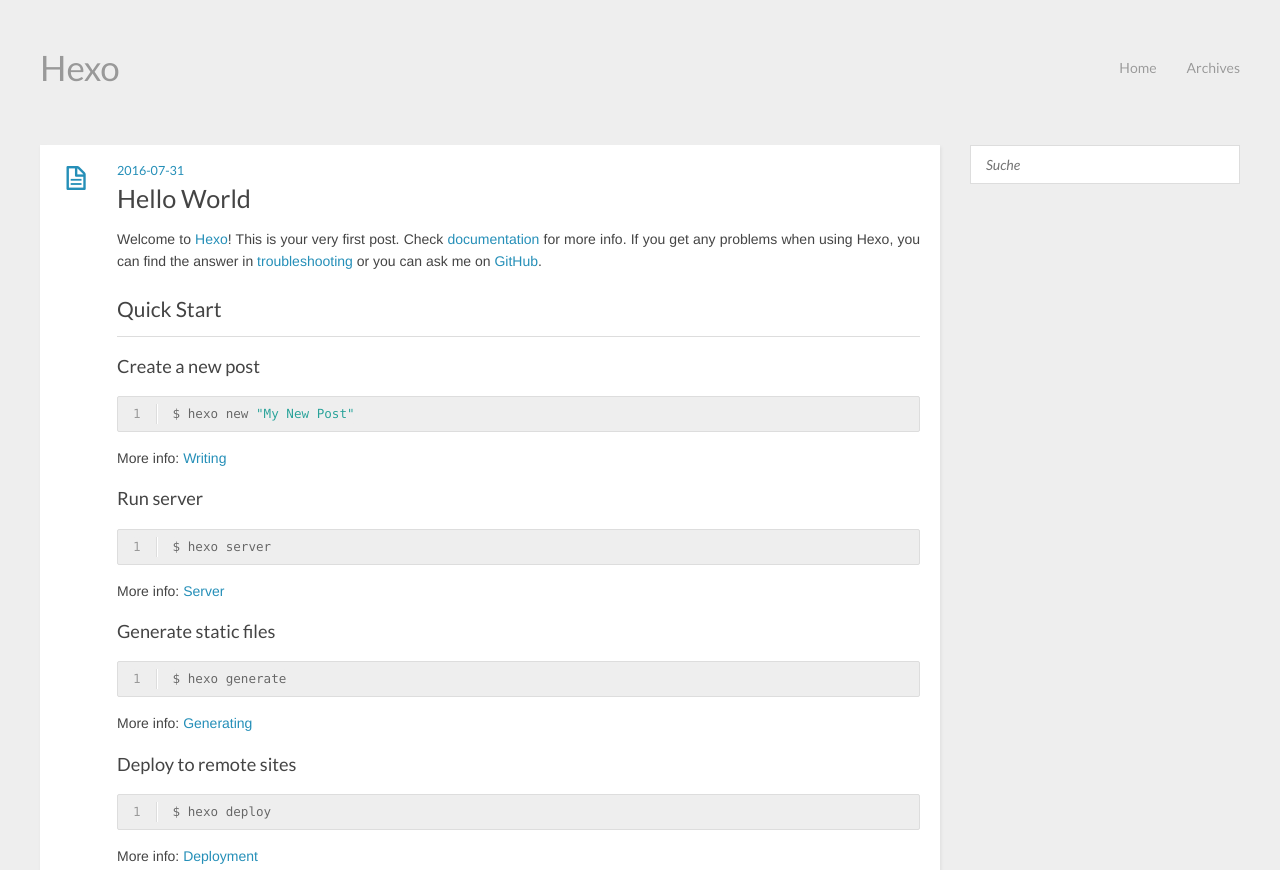
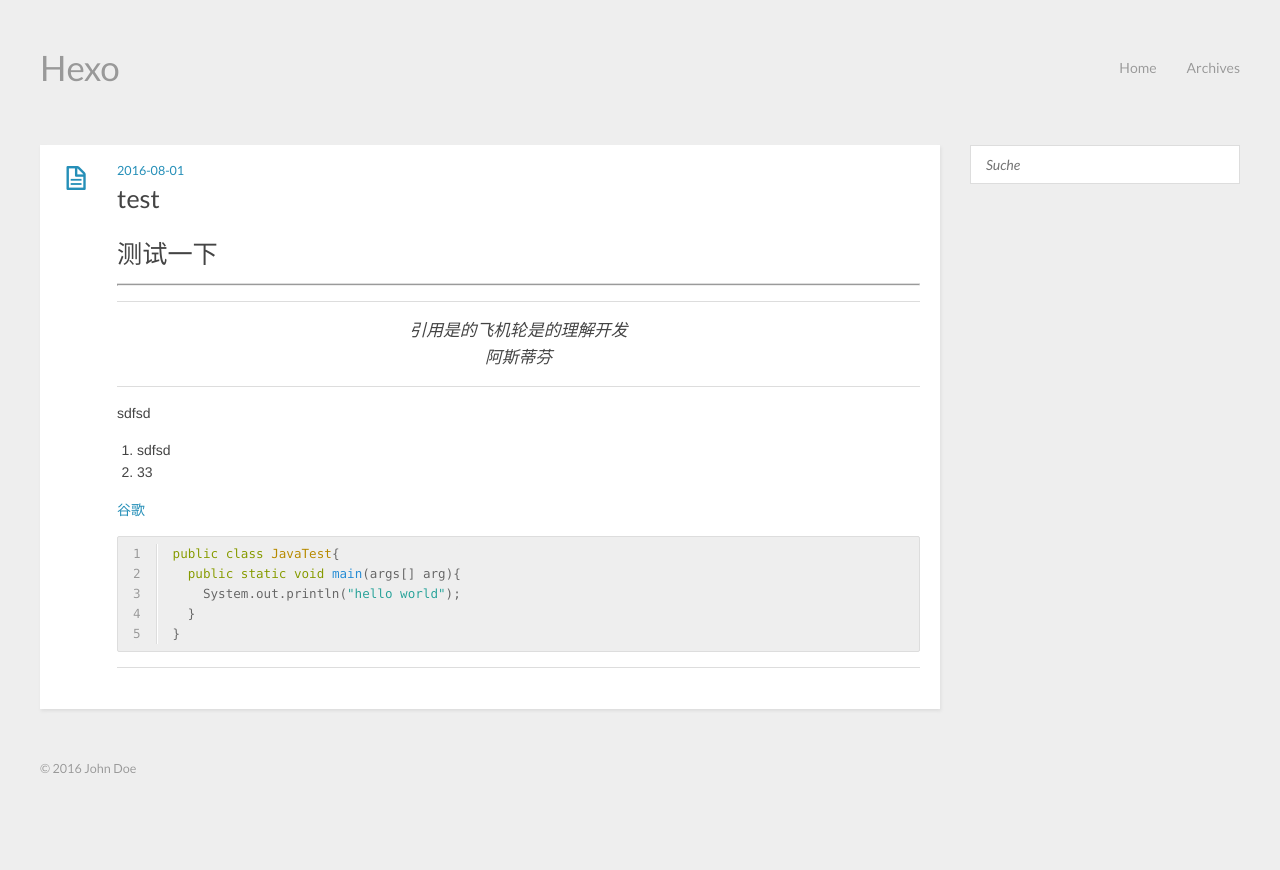
Before and after one commit to mumu007/mumu007.github.io, a plain HTML site: page index.html in a window 1280 px wide. Shown: the top 870 px of the page. After the commit the page ends 829 px from the top, so only its background shows below. Drawn offline with nearby package versions, Linux system fonts and the light colour scheme.

Commit message:
Site updated: 2016-08-01 03:44:25

```diff
--- a/index.html
+++ b/index.html
@@ -50,25 +50,26 @@
     <header>
 
         <div class="icon"></div>
-        <time datetime="2016-07-30T16:58:50.097Z"><a href="/2016/07/31/hello-world/">2016-07-31</a></time>
+        <time datetime="2016-07-31T19:28:58.000Z"><a href="/2016/08/01/test/">2016-08-01</a></time>
 
 
 
-    <h1 class="title"><a href="/2016/07/31/hello-world/">Hello World</a></h1>
+    <h1 class="title"><a href="/2016/08/01/test/">test</a></h1>
 
 
     </header>
     <div class="entry">
 
-        <p>Welcome to <a href="https://hexo.io/" target="_blank" rel="external">Hexo</a>! This is your very first post. Check <a href="https://hexo.io/docs/" target="_blank" rel="external">documentation</a> for more info. If you get any problems when using Hexo, you can find the answer in <a href="https://hexo.io/docs/troubleshooting.html" target="_blank" rel="external">troubleshooting</a> or you can ask me on <a href="https://github.com/hexojs/hexo/issues" target="_blank" rel="external">GitHub</a>.</p>
-<h2 id="Quick-Start"><a href="#Quick-Start" class="headerlink" title="Quick Start"></a>Quick Start</h2><h3 id="Create-a-new-post"><a href="#Create-a-new-post" class="headerlink" title="Create a new post"></a>Create a new post</h3><figure class="highlight bash"><table><tr><td class="gutter"><pre><div class="line">1</div></pre></td><td class="code"><pre><div class="line">$ hexo new <span class="string">"My New Post"</span></div></pre></td></tr></table></figure>
-<p>More info: <a href="https://hexo.io/docs/writing.html" target="_blank" rel="external">Writing</a></p>
-<h3 id="Run-server"><a href="#Run-server" class="headerlink" title="Run server"></a>Run server</h3><figure class="highlight bash"><table><tr><td class="gutter"><pre><div class="line">1</div></pre></td><td class="code"><pre><div class="line">$ hexo server</div></pre></td></tr></table></figure>
-<p>More info: <a href="https://hexo.io/docs/server.html" target="_blank" rel="external">Server</a></p>
-<h3 id="Generate-static-files"><a href="#Generate-static-files" class="headerlink" title="Generate static files"></a>Generate static files</h3><figure class="highlight bash"><table><tr><td class="gutter"><pre><div class="line">1</div></pre></td><td class="code"><pre><div class="line">$ hexo generate</div></pre></td></tr></table></figure>
-<p>More info: <a href="https://hexo.io/docs/generating.html" target="_blank" rel="external">Generating</a></p>
-<h3 id="Deploy-to-remote-sites"><a href="#Deploy-to-remote-sites" class="headerlink" title="Deploy to remote sites"></a>Deploy to remote sites</h3><figure class="highlight bash"><table><tr><td class="gutter"><pre><div class="line">1</div></pre></td><td class="code"><pre><div class="line">$ hexo deploy</div></pre></td></tr></table></figure>
-<p>More info: <a href="https://hexo.io/docs/deployment.html" target="_blank" rel="external">Deployment</a></p>
+        <h1 id="测试一下"><a href="#测试一下" class="headerlink" title="测试一下"></a>测试一下</h1><hr>
+<blockquote>
+<p>引用是的飞机轮是的理解开发<br>阿斯蒂芬</p>
+</blockquote>
+<p>sdfsd</p>
+<ol>
+<li>sdfsd</li>
+<li>33</li>
+</ol>
+<p><a href="http://www.google.com" title="谷歌一下" target="_blank" rel="external">谷歌</a><br><figure class="highlight java"><table><tr><td class="gutter"><pre><div class="line">1</div><div class="line">2</div><div class="line">3</div><div class="line">4</div><div class="line">5</div></pre></td><td class="code"><pre><div class="line"><span class="keyword">public</span> <span class="class"><span class="keyword">class</span> <span class="title">JavaTest</span></span>&#123;</div><div class="line">  <span class="function"><span class="keyword">public</span> <span class="keyword">static</span> <span class="keyword">void</span> <span class="title">main</span><span class="params">(args[] arg)</span></span>&#123;</div><div class="line">    System.out.println(<span class="string">"hello world"</span>);</div><div class="line">  &#125;</div><div class="line">&#125;</div></pre></td></tr></table></figure></p>
 
 
     </div>
```
Also changed, not shown: 2016/08/01/test/index.html (renamed from 2016/07/31/hello-world/index.html, +25 -15 lines), archives/2016/08/index.html (renamed from archives/2016/07/index.html, +4 -4 lines), archives/2016/index.html (+2 -2 lines), archives/index.html (+2 -2 lines).
